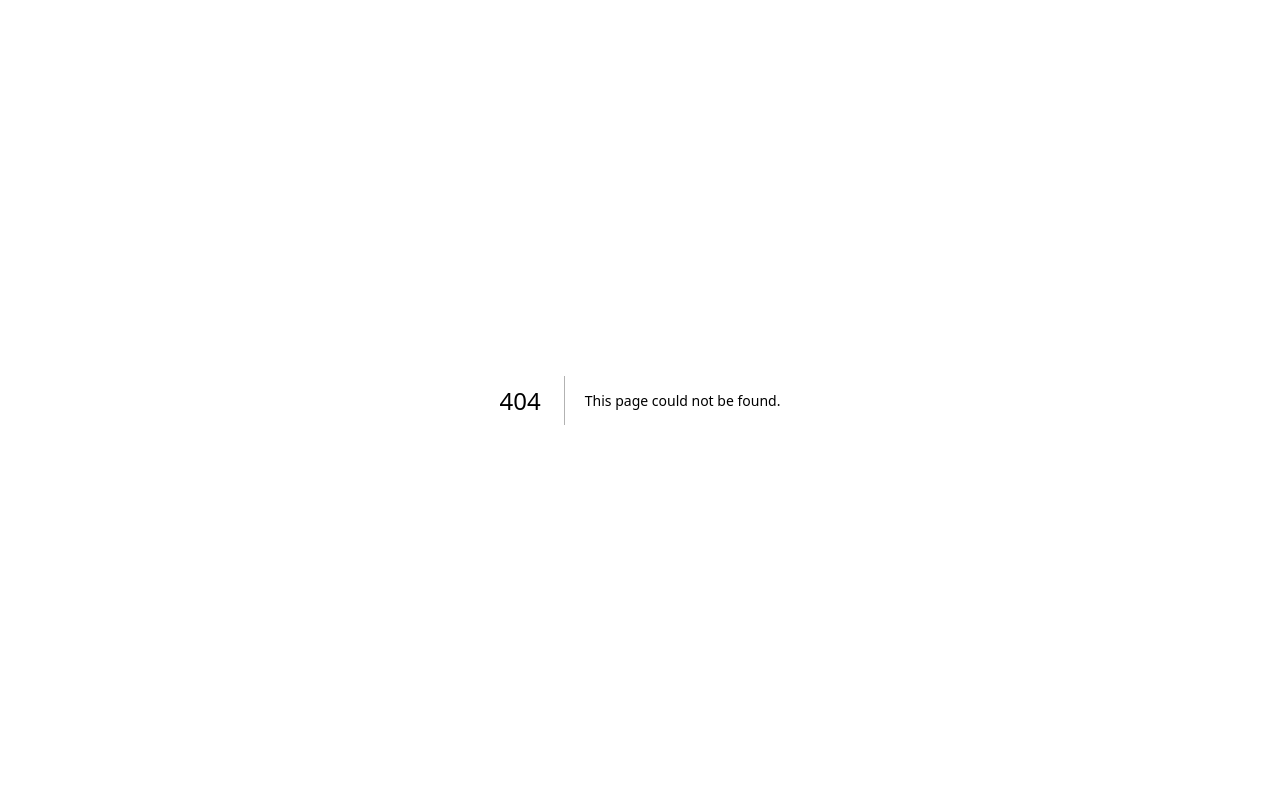
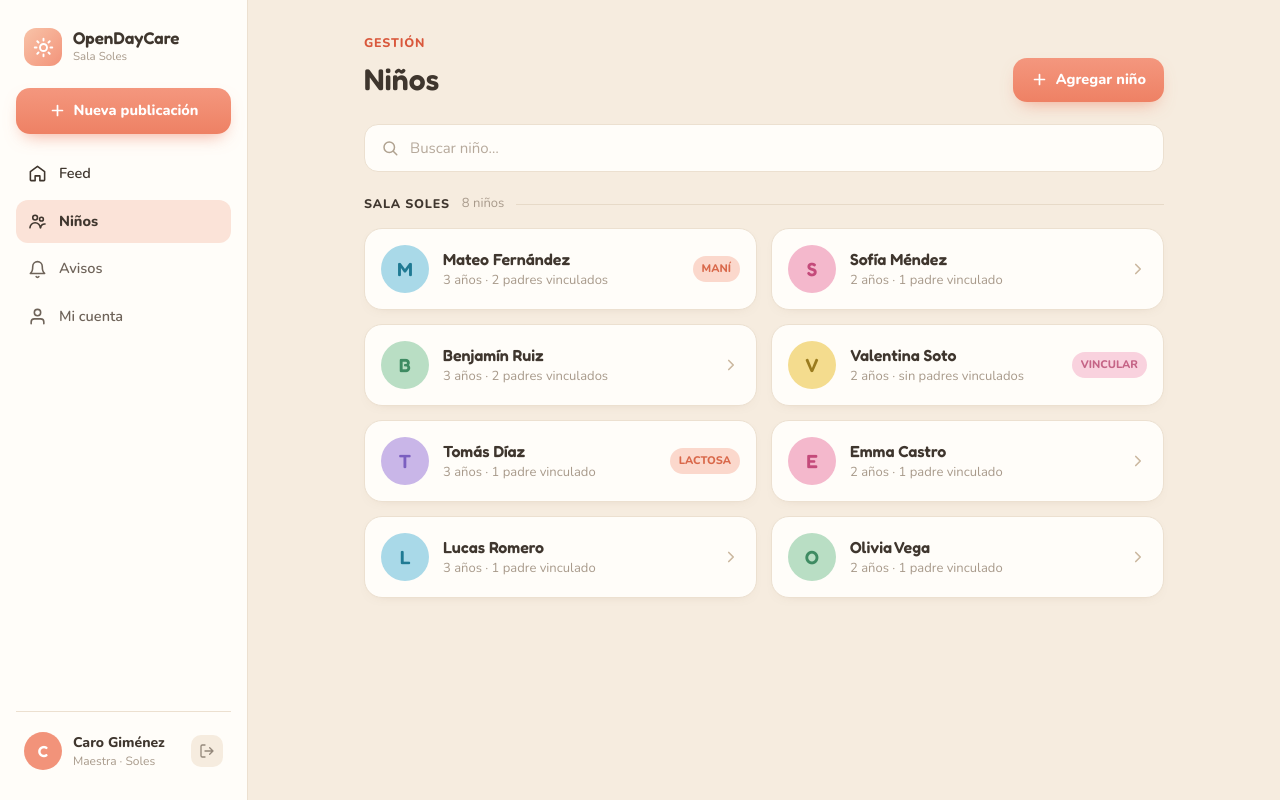
Before and after one commit to alejo-rodd/opendaycare, a Next.js app: page /kids in a window 1280 px wide. Before the commit this address had no page. Built offline with nearby package versions, Linux system fonts and the light colour scheme.

Commit message:
feat(page): add KidsPage component with search and child management features

```diff
--- /dev/null
+++ b/app/kids/page.tsx
@@ -0,0 +1,163 @@
+import Link from "next/link";
+import { childProfiles } from "@/data/mock";
+import AppShell from "@/app/components/app-shell";
+
+function SearchIcon() {
+  return (
+    <svg
+      viewBox="0 0 24 24"
+      fill="none"
+      stroke="currentColor"
+      strokeWidth="2"
+      strokeLinecap="round"
+      strokeLinejoin="round"
+      aria-hidden="true"
+      className="size-[18px]"
+    >
+      <circle cx="11" cy="11" r="7" />
+      <path d="m21 21-4.3-4.3" />
+    </svg>
+  );
+}
+
+function PlusIcon() {
+  return (
+    <svg
+      viewBox="0 0 24 24"
+      fill="none"
+      stroke="currentColor"
+      strokeWidth="2.4"
+      strokeLinecap="round"
+      strokeLinejoin="round"
+      aria-hidden="true"
+      className="size-[17px]"
+    >
+      <path d="M12 5v14M5 12h14" />
+    </svg>
+  );
+}
+
+function ChevronIcon() {
+  return (
+    <svg
+      viewBox="0 0 24 24"
+      fill="none"
+      stroke="currentColor"
+      strokeWidth="2.2"
+      strokeLinecap="round"
+      strokeLinejoin="round"
+      aria-hidden="true"
+      className="size-[18px] flex-none"
+    >
+      <path d="m9 18 6-6-6-6" />
+    </svg>
+  );
+}
+
+export default function KidsPage() {
+  const roomName = childProfiles[0]?.roomName ?? "Soles";
+
+  return (
+    <AppShell activeSection="kids">
+      <div className="mx-auto w-full max-w-[880px] px-4 pb-36 pt-6 sm:px-6 sm:pt-8 lg:px-10 lg:pb-20 lg:pt-[34px]">
+        <header className="mb-[22px] flex flex-col items-start justify-between gap-4 sm:flex-row sm:items-end">
+          <div>
+            <p className="mb-1 text-[12.5px] font-extrabold tracking-[0.8px] text-[#d9583c]">
+              GESTIÓN
+            </p>
+            <h1 className="font-display text-[30px] font-semibold text-foreground">
+              Niños
+            </h1>
+          </div>
+          <button
+            type="button"
+            className="flex items-center gap-2 rounded-[14px] bg-gradient-to-b from-[#f4977e] to-[#ee8164] px-[18px] py-[11px] text-[14.5px] font-extrabold text-white shadow-[0_8px_18px_-8px_rgba(238,129,100,0.7)]"
+          >
+            <PlusIcon />
+            Agregar niño
+          </button>
+        </header>
+
+        <div className="mb-[22px] flex items-center gap-[11px] rounded-[14px] border border-border bg-surface px-4 py-3">
+          <span className="text-[#b0a290]">
+            <SearchIcon />
+          </span>
+          <label htmlFor="child-search" className="sr-only">
+            Buscar niño
+          </label>
+          <input
+            id="child-search"
+            type="text"
+            placeholder="Buscar niño…"
+            className="min-w-0 flex-1 border-0 bg-transparent text-[15px] text-foreground outline-none placeholder:text-[#b6a99b]"
+          />
+        </div>
+
+        <div className="mb-[14px] flex items-center gap-3">
+          <span className="text-[12.5px] font-extrabold tracking-[0.8px] text-foreground">
+            SALA {roomName.toUpperCase()}
+          </span>
+          <span className="text-[13px] text-[#a89a8b]">
+            {childProfiles.length} niños
+          </span>
+          <span className="h-px flex-1 bg-[#e7dac8]" />
+        </div>
+
+        <section
+          aria-label={`Niños de la sala ${roomName}`}
+          className="grid grid-cols-1 gap-[14px] md:grid-cols-2"
+        >
+          {childProfiles.map((child) => {
+            const parentCount = child.parents.length;
+            const parentLabel =
+              parentCount === 0
+                ? "sin padres vinculados"
+                : `${parentCount} ${parentCount === 1 ? "padre vinculado" : "padres vinculados"}`;
+
+            return (
+              <Link
+                key={child.slug}
+                href={`/kids/${child.slug}`}
+                className="group flex min-w-0 items-center gap-[14px] rounded-[18px] border border-border bg-surface p-4 shadow-[0_4px_14px_-12px_rgba(120,90,60,0.5)] transition-[border-color,transform] duration-150 hover:-translate-y-0.5 hover:border-[#f2a78e] focus-visible:outline-2 focus-visible:outline-offset-2 focus-visible:outline-[#d9583c]"
+              >
+                <span
+                  aria-hidden="true"
+                  className="flex size-12 flex-none items-center justify-center rounded-full font-display text-[19px] font-semibold"
+                  style={{
+                    backgroundColor: child.avatarBackground,
+                    color: child.avatarForeground,
+                  }}
+                >
+                  {child.initials}
+                </span>
+                <span className="min-w-0 flex-1">
+                  <span className="block truncate font-display text-base font-semibold text-foreground">
+                    {child.name}
+                  </span>
+                  <span className="block text-[13px] text-[#a89a8b]">
+                    {child.ageLabel} · {parentLabel}
+                  </span>
+                </span>
+                {child.badge ? (
+                  <span
+                    className={`flex-none rounded-full px-[9px] py-[5px] text-[11px] font-extrabold ${
+                      child.badge.type === "link"
+                        ? "bg-[#f9d2de] text-[#c56486]"
+                        : "bg-[#fbd8cc] text-[#d9684a]"
+                    }`}
+                  >
+                    {child.badge.label}
+                  </span>
+                ) : (
+                  <span className="text-[#cbb89f]">
+                    <ChevronIcon />
+                  </span>
+                )}
+              </Link>
+            );
+          })}
+        </section>
+      </div>
+    </AppShell>
+  );
+}
```
